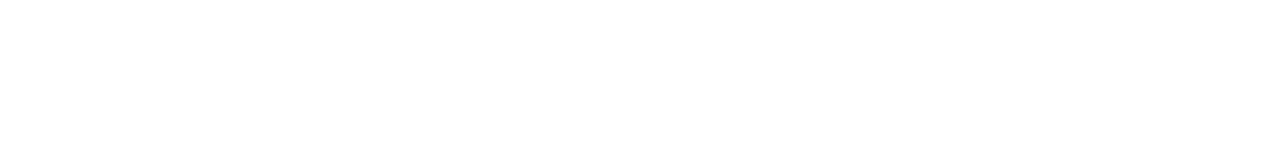
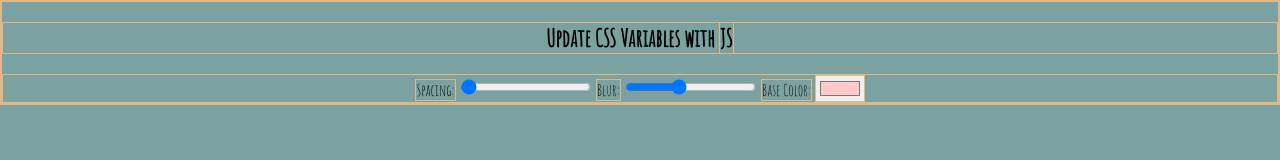
Before and after one commit to Sabrina-JR/JavaScript-30, a plain HTML site: page 03_CSS-Variables/index.html in a window 1280 px wide. Drawn offline with Linux system fonts and the light colour scheme.

Commit message:
-Variables- Update html&css

```diff
--- a/03_CSS-Variables/index.html
+++ b/03_CSS-Variables/index.html
@@ -4,9 +4,22 @@
     <meta charset="UTF-8">
     <meta http-equiv="X-UA-Compatible" content="IE=edge">
     <meta name="viewport" content="width=device-width, initial-scale=1.0">
-    <title>Document</title>
+    <link rel="stylesheet" href="style.css">
+    <link rel="preconnect" href="https://fonts.gstatic.com">
+    <link href="https://fonts.googleapis.com/css2?family=Amatic+SC&display=swap" rel="stylesheet">
+    <title>Scoped CSS Variables with JS</title>
 </head>
 <body>
+    <h2>Update CSS Variables with <span class="h1">JS</span></h2>
 
+    <div class="control">
+        <label for="spacing">Spacing:</label>
+        <input type="range" name="spacing" min="10" max="200" value="10" data-sizing="px">
+        <label for="blur">Blur:</label>
+        <input type="range" name="blur" min="0" max="25" value="10" data-sizing="px">
+        <label for="base">Base Color:</label>
+        <input type="color" name="base" value="#FFC9C9">
+
+    </div>
 </body>
 </html>
--- a/03_CSS-Variables/style.css
+++ b/03_CSS-Variables/style.css
@@ -0,0 +1,13 @@
+*{
+    border: solid 1px burlywood;
+    box-sizing: border-box;
+    font-family: 'Amatic SC', cursive;
+}
+
+html,body{
+   margin: 0;
+   padding: 0;
+   width: 100%;
+   background-color: #7ca1a1;
+   text-align: center;
+}
```
